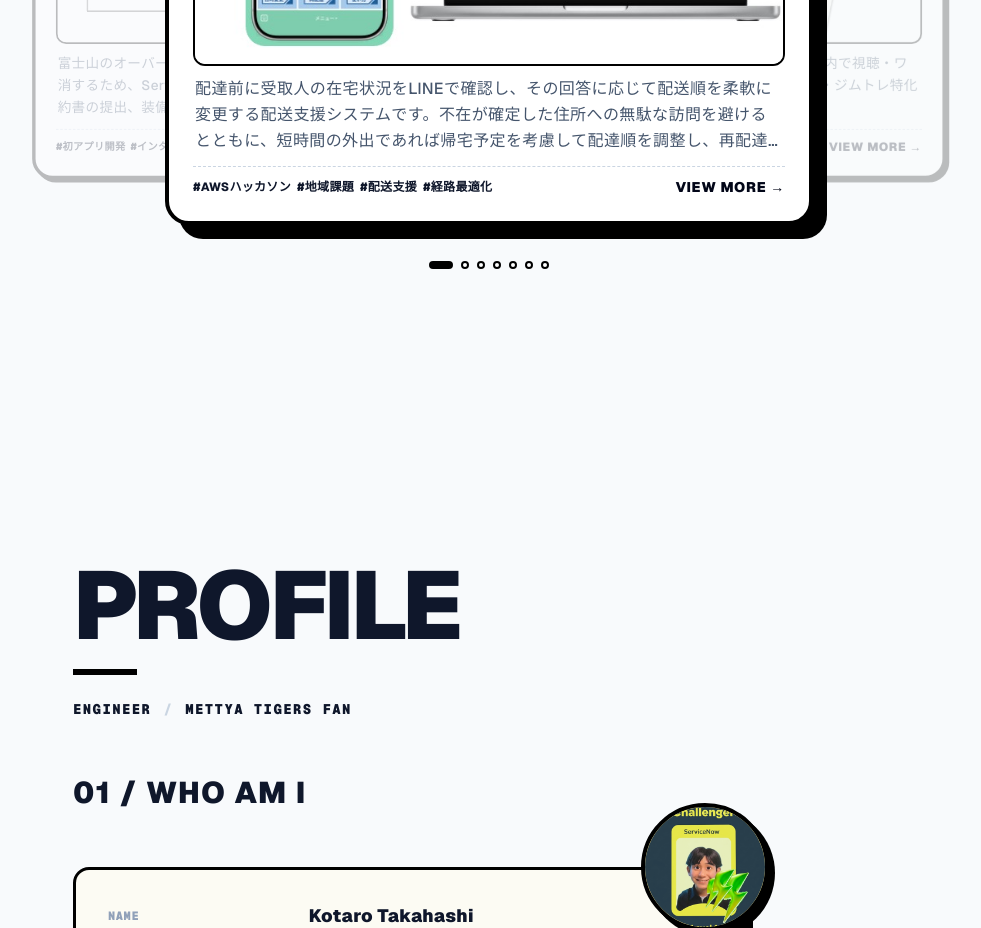
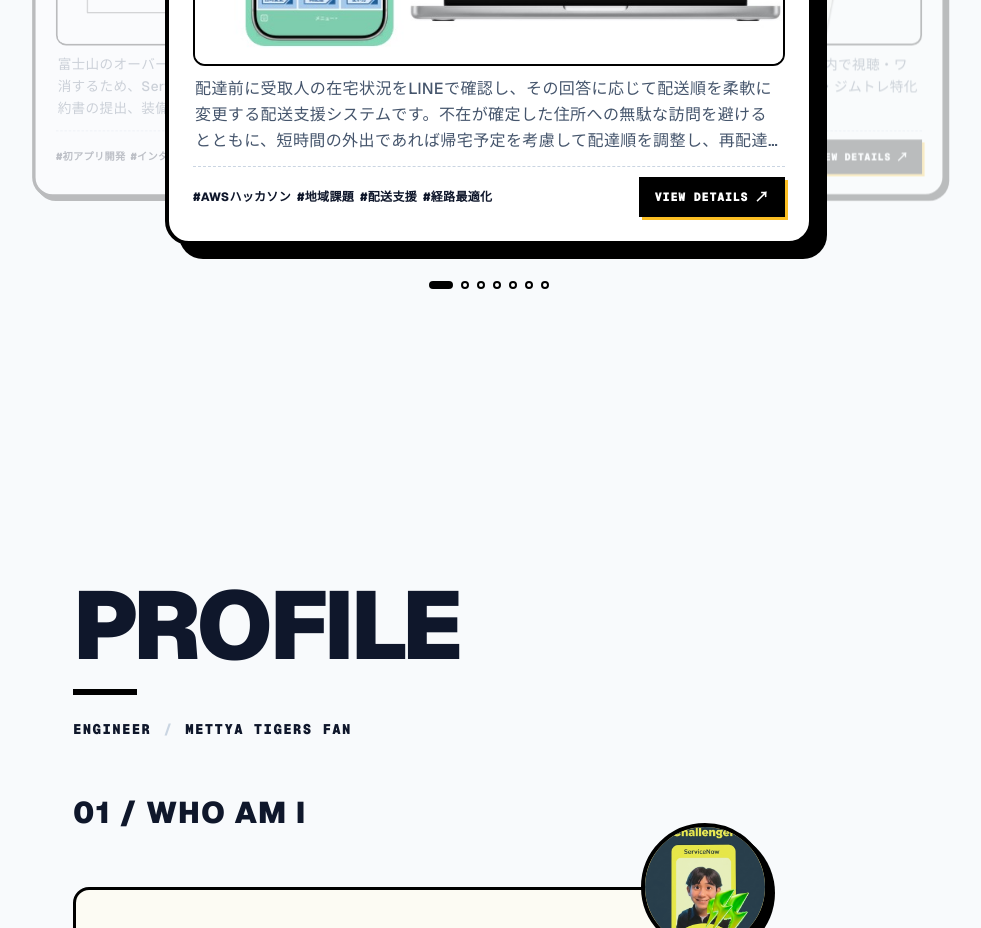
Before and after one commit to dustin-ctrl/portfolio, a Next.js app: page / in a window 1280 px wide. Shown: the part 1220-2148 px from the top of the page, without its empty margins (151-1132 px from the left). Built offline with nearby package versions, Linux system fonts and the light colour scheme.

Commit message:
Improve work card interaction cue

```diff
--- a/app/components/WorkSection.tsx
+++ b/app/components/WorkSection.tsx
@@ -236,13 +236,20 @@ const WorkSection = React.forwardRef(
                     </div>
 
                     {/* カード内下部コントロール */}
-                    <div className="shrink-0 mt-3 flex justify-between items-center pt-2.5 border-t border-dashed border-slate-300">
-                      <div className="flex flex-wrap gap-x-1.5 gap-y-0.5 max-w-[65%]">
+                    <div className="shrink-0 mt-3 flex justify-between items-center gap-3 pt-2.5 border-t border-dashed border-slate-300">
+                      <div className="flex flex-wrap gap-x-1.5 gap-y-0.5 max-w-[58%] sm:max-w-[65%]">
                         {project.comments?.map((comment) => (
                           <span key={comment} className="text-[10px] sm:text-xs font-sans text-slate-900 font-extrabold tracking-wide">#{comment}</span>
                         ))}
                       </div>
-                      <span className="text-[10px] sm:text-sm font-black tracking-wider uppercase text-slate-950 group-hover:text-amber-500 flex items-center gap-1 font-sans group-hover:translate-x-1 transition-all">VIEW MORE <span className="text-xs sm:text-sm">→</span></span>
+                      <span
+                        aria-hidden="true"
+                        className="shrink-0 inline-flex items-center gap-1.5 border-2 border-black bg-black px-2.5 py-1.5 sm:px-3.5 sm:py-2 font-mono text-[9px] sm:text-xs font-black tracking-wider text-white shadow-[3px_3px_0_0_#fbbf24] transition-all duration-200 group-hover:-translate-x-0.5 group-hover:-translate-y-0.5 group-hover:shadow-[5px_5px_0_0_#fbbf24] group-focus-visible:-translate-x-0.5 group-focus-visible:-translate-y-0.5 group-active:translate-x-[2px] group-active:translate-y-[2px] group-active:shadow-none"
+                      >
+                        <span className="sm:hidden">TAP TO OPEN</span>
+                        <span className="hidden sm:inline">VIEW DETAILS</span>
+                        <span className="text-xs sm:text-sm">↗</span>
+                      </span>
                     </div>
 
                   </section>
```
